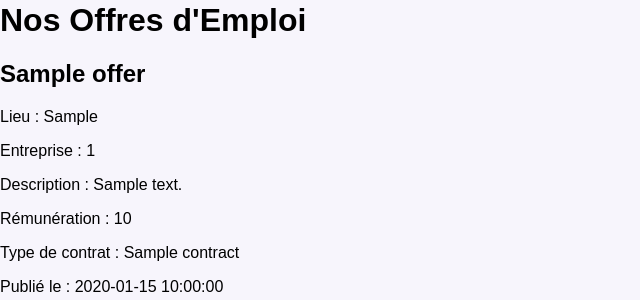
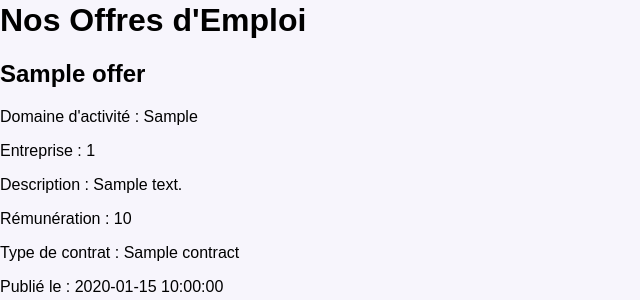
Before and after one commit to LeRubz/ProjetWeb, a PHP site: template templates/Offers.html.twig in a window 1280 px wide. Shown: the part 318-618 px from the top of the page, without its empty margins (0-640 px from the left). Run offline with PHP 8.4, Linux system fonts and the light colour scheme; the template is opened without the code that fills it: most values are stand-ins (such as "Sample title", 1, 10 or a date in 2020); some libraries are stand-ins or nearby versions.

Commit message:
skibidi rubens

```diff
--- a/templates/Offers.html.twig
+++ b/templates/Offers.html.twig
@@ -9,7 +9,7 @@
         {% for offer in offers %}
             <div class="offer">
                 <h2>{{ offer.TITRE }}</h2>
-                <p>Lieu : {{ offer.DOMAIN_ACT }}</p>
+                <p>Domaine d'activité : {{ offer.DOMAIN_ACT }}</p>
                 <p>Entreprise : {{ offer.ID_COMPANY }}</p>
                 <p>Description : {{ offer.DESCR }}</p>
                 <p>Rémunération : {{ offer.SALARY }}</p>
```
